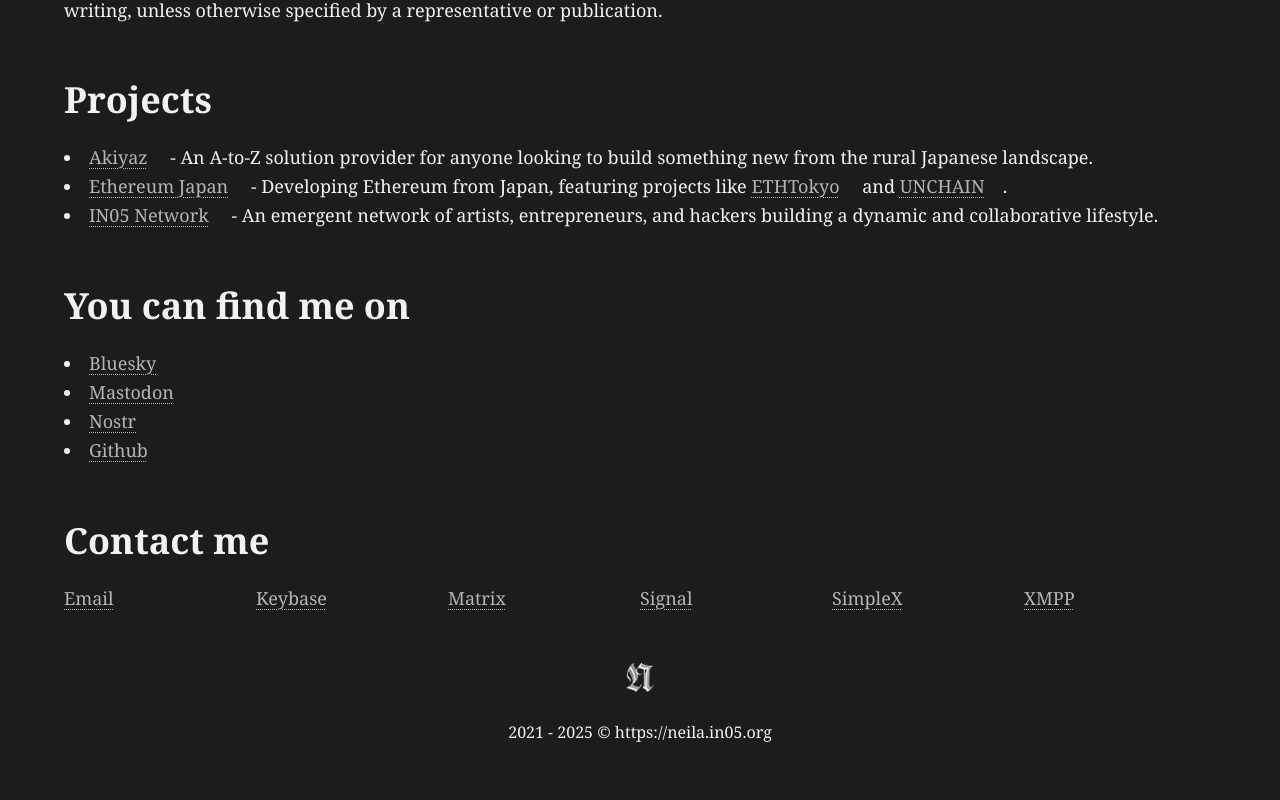
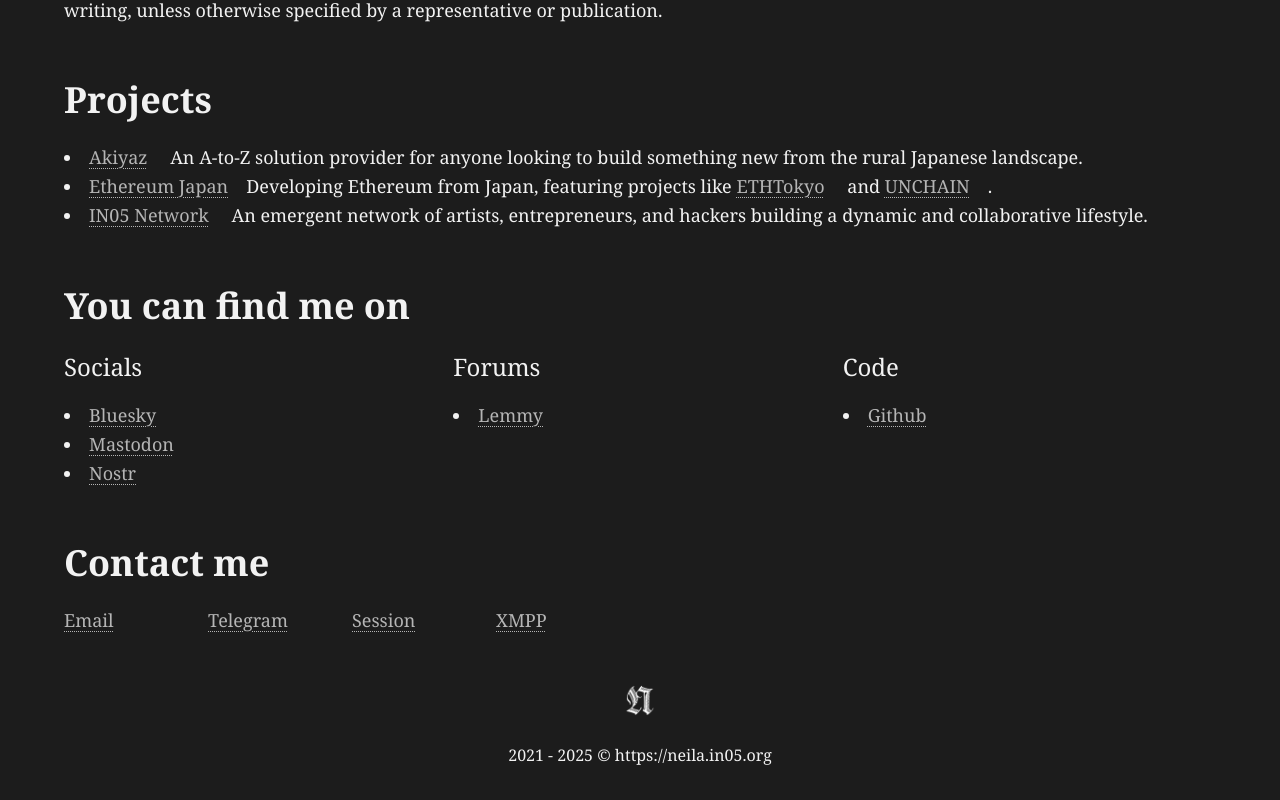
Before and after one commit to neila/neila.github.io, a Next.js app: page /me in a window 1280 px wide. Shown: the part 659-1459 px from the top of the page. Before the commit the page ends 1436 px from the top, so only its background shows below. Built offline with nearby package versions, Linux system fonts and the light colour scheme; no server answers.

Commit message:
contact bump

```diff
--- a/src/pages/me/index.tsx
+++ b/src/pages/me/index.tsx
@@ -123,7 +123,9 @@ const Websites = () => {
   return (
     <section id="websites" className="py-4">
       <h1>You can find me on</h1>
+      <div className="grid grid-cols-3 gap-4">
         <ul>
+          <h4>Socials</h4>
           <li>
             <LinkWithIcon
               url="https://bsky.app/profile/in05.org"
@@ -131,7 +133,10 @@ const Websites = () => {
             />
           </li>
           <li>
-          <LinkWithIcon url="https://social.tchncs.de/@neila" text="Mastodon" />
+            <LinkWithIcon
+              url="https://social.tchncs.de/@neila"
+              text="Mastodon"
+            />
           </li>
           <li>
             <LinkWithIcon
@@ -139,13 +144,20 @@ const Websites = () => {
               text="Nostr"
             />
           </li>
+        </ul>
+        <ul>
+          <h4>Forums</h4>
+          <li>
+            <LinkWithIcon url="https://discuss.tchncs.de/u/nla" text="Lemmy" />
+          </li>
+        </ul>
+        <ul>
+          <h4>Code</h4>
           <li>
             <LinkWithIcon url="https://github.com/neila" text="Github" />
           </li>
-        {/* <li>
-          <LinkWithIcon url="https://discuss.tchncs.de/u/nla" text="Lemmy" />
-        </li> */}
         </ul>
+      </div>
     </section>
   );
 };
@@ -156,18 +168,18 @@ const Projects = () => {
       <h1>Projects</h1>
       <ul>
         <li>
-          <LinkWithIcon url="https://akiyaz.io" text="Akiyaz" /> - An A-to-Z
+          <LinkWithIcon url="https://akiyaz.io" text="Akiyaz" /> An A-to-Z
           solution provider for anyone looking to build something new from the
           rural Japanese landscape.
         </li>
         <li>
-          <LinkWithIcon url="https://ethereumjp.org" text="Ethereum Japan" /> -
+          <LinkWithIcon url="https://ethereumjp.org" text="Ethereum Japan" />
           Developing Ethereum from Japan, featuring projects like{' '}
           <LinkWithIcon url="https://ethtokyo.org" text="ETHTokyo" /> and{' '}
           <LinkWithIcon url="https://www.unchain.tech" text="UNCHAIN" />.
         </li>
         <li>
-          <LinkWithIcon url="https://www.in05.org" text="IN05 Network" /> - An
+          <LinkWithIcon url="https://www.in05.org" text="IN05 Network" /> An
           emergent network of artists, entrepreneurs, and hackers building a
           dynamic and collaborative lifestyle.
         </li>
@@ -180,46 +192,65 @@ const Contact = () => {
   return (
     <section id="contact" className="py-4">
       <h1>Contact me</h1>
-      <div className="grid grid-flow-row grid-cols-2 tablet:grid-cols-3 laptop:grid-cols-6">
+      <div className="grid grid-flow-row grid-cols-2 tablet:grid-cols-4 laptop:grid-cols-8">
         <div id="liame">
           <p>
-            <LinkWithIcon url="mailto:n@in05.org" text="Email" />
+            <LinkWithIcon
+              url={`mailto:${process.env.NEXT_PUBLIC_EMAIL}`}
+              text="Email"
+            />
           </p>
         </div>
-        <div id="esabyek">
+        <div id="margelet">
+          <p>
+            <LinkWithIcon url="https://t.me/neilasan" text="Telegram" />
+          </p>
+        </div>
+        <div id="noisses">
+          <p>
+            <LinkWithIcon
+              url={`https://getsession.org/?${process.env.NEXT_PUBLIC_SESSION_ID}`}
+              text="Session"
+            />
+          </p>
+        </div>
+        <div id="ppmx">
+          <p>
+            <LinkWithIcon
+              url={`xmpp:${process.env.NEXT_PUBLIC_XMPP}`}
+              text="XMPP"
+            />
+          </p>
+        </div>
+        <div id="esabyek" hidden>
           <p>
             <LinkWithIcon url="https://keybase.io/neila" text="Keybase" />
           </p>
         </div>
-        <div id="xirtam">
+        <div id="langis" hidden>
           <p>
             <LinkWithIcon
-              url="https://matrix.to/#/@n:tchncs.de"
-              text="Matrix"
-            />
-          </p>
-        </div>
-        <div id="langis">
-          <p>
-            <LinkWithIcon
-              url="https://signal.me/#eu/itrjgmMW6kisZg0-GsoCExWl2IykCj6qMkdbakHahmqUHYMeWNxBwbxT89mKjm-_"
+              // url="https://envs.sh/2_V"
+              url={`https://signal.me/#eu/${process.env.NEXT_PUBLIC_SIGNAL}`}
               text="Signal"
             />
           </p>
         </div>
-        <div id="xelpmis">
+        <div id="xelpmis" hidden>
           <p>
             <LinkWithIcon
-              url="https://simplex.chat/contact#/?v=2-7&smp=smp%3A%2F%2Fh--vW7ZSkXPeOUpfxlFGgauQmXNFOzGoizak7Ult7cw%3D%40smp15.simplex.im%2FAwMOTQSKO_yoQumr27_VoyOdBp9Ztmja%23%2F%3Fv%3D1-3%26dh%3DMCowBQYDK2VuAyEAmZucr8mlaKJ8H_TDeeH8Cs04o9ufvqVyutKVWFGBYA8%253D%26srv%3Doauu4bgijybyhczbnxtlggo6hiubahmeutaqineuyy23aojpih3dajad.onion"
+              // url="https://envs.sh/2B8"
+              url={`https://simplex.chat/contact/#/?${process.env.NEXT_PUBLIC_SIMPLEX}.onion`}
               text="SimpleX"
             />
-            {/* https://envs.sh/2B8 */}
           </p>
         </div>
-        <div id="ppmx">
+        <div id="xirtam" hidden>
           <p>
-            {' '}
-            <LinkWithIcon url="xmpp:n@xmpp.co" text="XMPP" />{' '}
+            <LinkWithIcon
+              url={`https://matrix.to/#/${process.env.NEXT_PUBLIC_MATRIX}`}
+              text="Matrix"
+            />
           </p>
         </div>
       </div>
```
Lines whose indentation alone changed are shown as unchanged.
